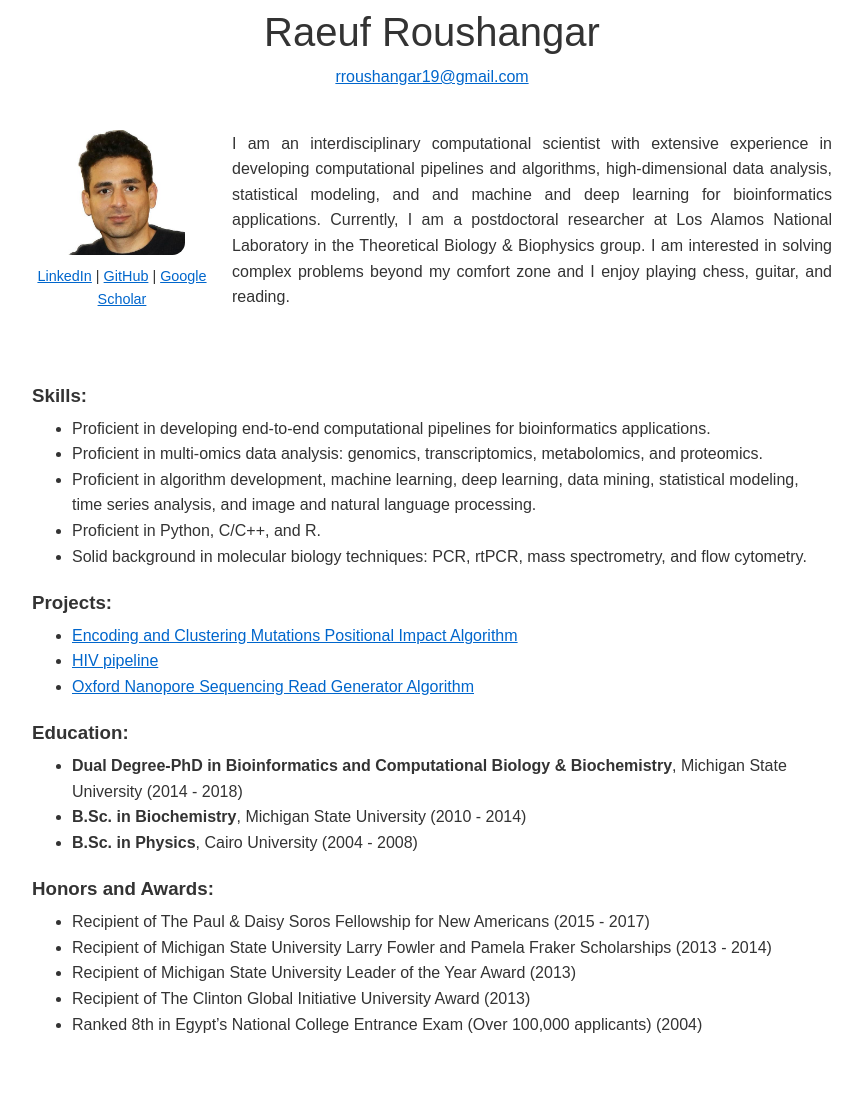
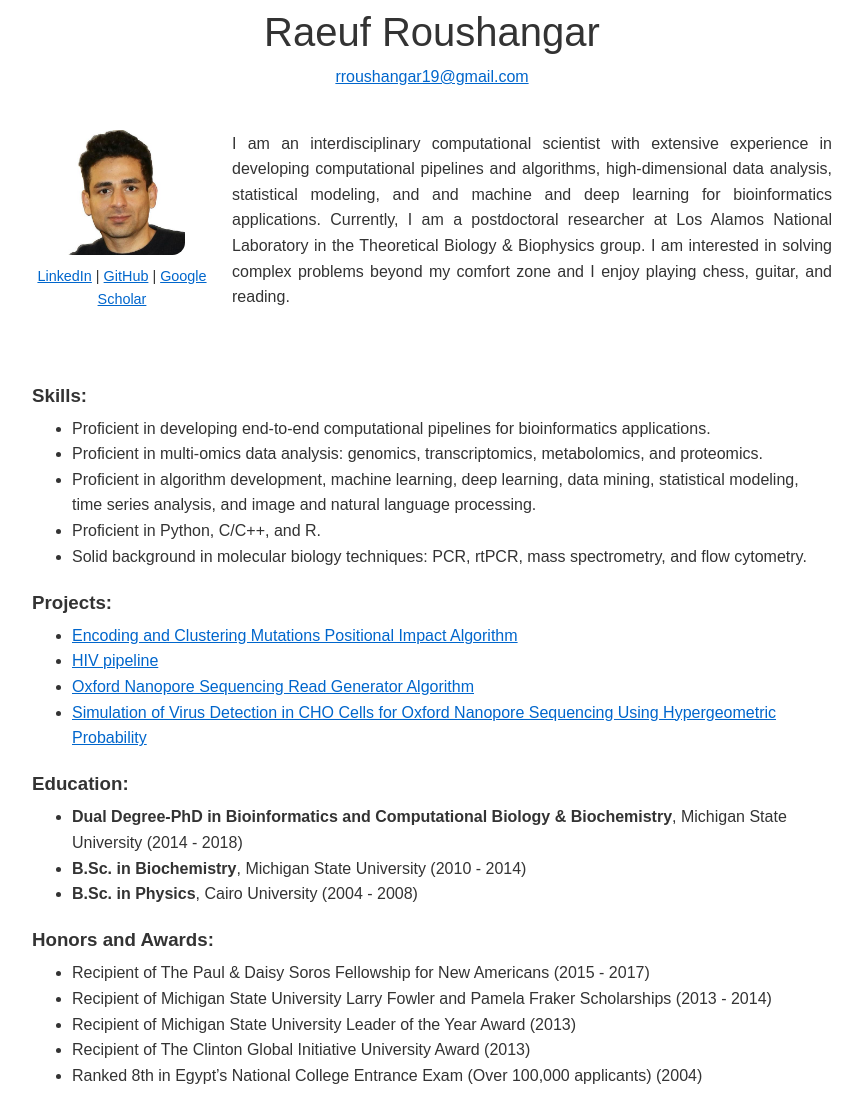
Before and after one commit to raeufroushangar/raeufroushangar.com, a Jekyll site: the page built from index.html, in a window 1280 px wide. Shown: the whole page, without its empty margins (208-1071 px from the left). Built offline with Jekyll 4.4.1, drawn with Linux system fonts in a browser that asks for light colours; before the commit the page ends 1053 px from its top, so only the background shows below that.

```diff
--- a/index.html
+++ b/index.html
@@ -39,6 +39,8 @@
   <li><a href="https://github.com/raeufroushangar/ECMPIA">Encoding and Clustering Mutations Positional Impact Algorithm</a></li>
   <li><a href="https://github.com/raeufroushangar/HIV_pipeline">HIV pipeline</a></li>
   <li><a href="https://github.com/raeufroushangar/ONSRGA">Oxford Nanopore Sequencing Read Generator Algorithm</a></li>
+  <li><a href="https://github.com/raeufroushangar/ONS_virus_detection_simulation">Simulation of Virus Detection in CHO Cells for Oxford Nanopore Sequencing Using Hypergeometric Probability</a></li>
+
 </ul>
 
 <h3 style="margin-bottom: 5px;">Education:</h3>
```
